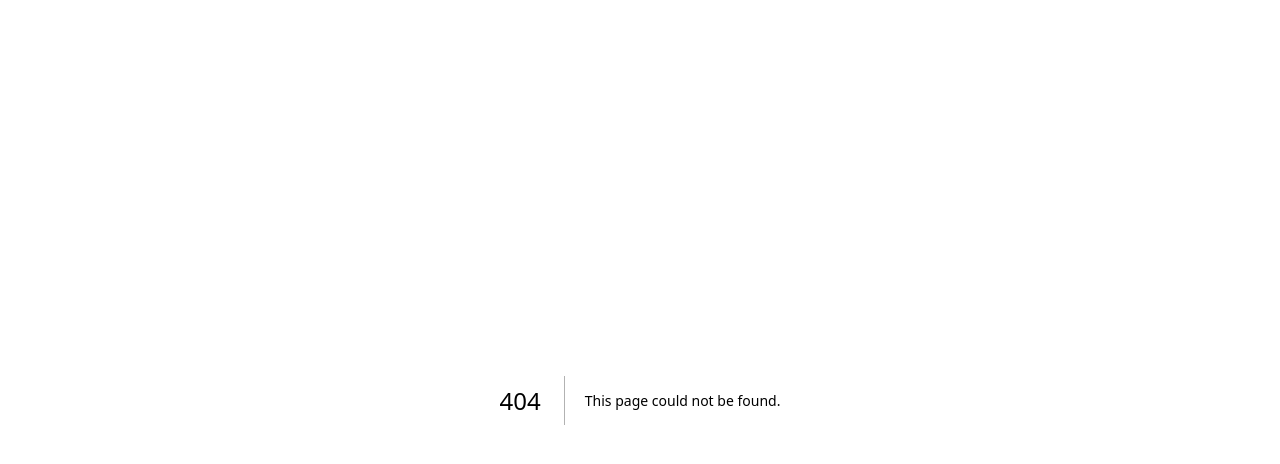
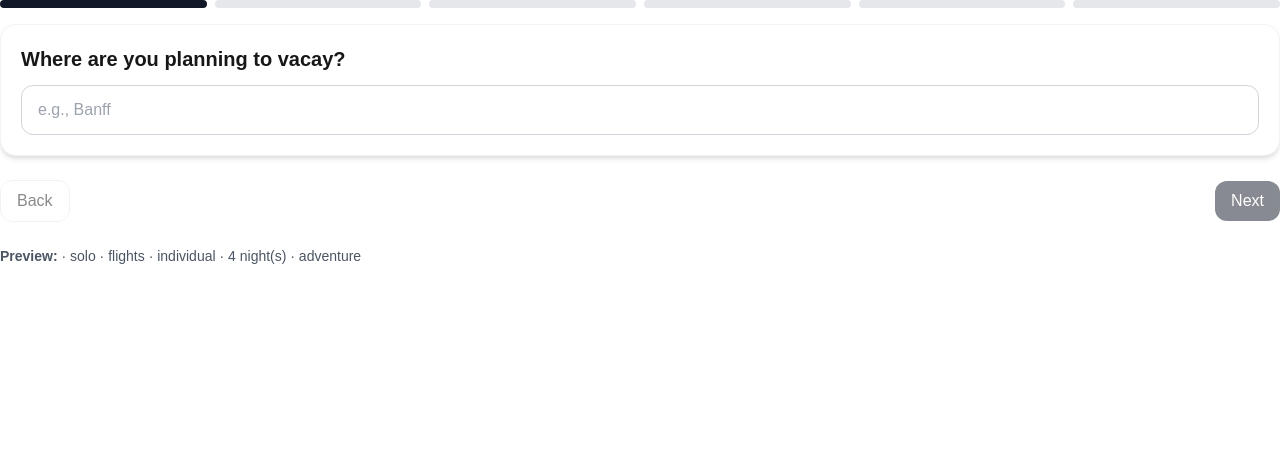
Before and after one commit to scharan1803/tripweave, a Next.js app: page /trip/new in a window 1280 px wide. Before the commit this address had no page. Shown: the top 464 px of the page. Built offline with nearby package versions, Linux system fonts and the light colour scheme.

Commit message:
feat: implement basic Trip Wizard flow with dynamic trip page

```diff
--- /dev/null
+++ b/app/components/PromptCard.jsx
@@ -0,0 +1,10 @@
+// app/components/PromptCard.jsx
+export default function PromptCard({ title, children, footer }) {
+  return (
+    <section className="bg-white rounded-2xl shadow-md border border-gray-100 p-5 mb-5">
+      {title && <h2 className="text-xl font-semibold mb-3">{title}</h2>}
+      <div className="text-gray-800">{children}</div>
+      {footer && <div className="mt-4">{footer}</div>}
+    </section>
+  );
+}
--- /dev/null
+++ b/app/components/WizardProgress.jsx
@@ -0,0 +1,13 @@
+// app/components/WizardProgress.jsx
+export default function WizardProgress({ step, total }) {
+  return (
+    <div className="flex items-center gap-2 mb-4" aria-label="wizard-progress">
+      {Array.from({ length: total }).map((_, i) => (
+        <div
+          key={i}
+          className={`h-2 flex-1 rounded-full ${i < step ? "bg-gray-900" : "bg-gray-200"}`}
+        />
+      ))}
+    </div>
+  );
+}
--- /dev/null
+++ b/app/lib/state.js
@@ -0,0 +1,21 @@
+// app/lib/state.js
+// Minimal, swappable state interface for the wizard.
+// Today: in-memory with React useState inside the page.
+// Later: we can replace these with Zustand/Redux and keep the same function names.
+
+export function createWizardState() {
+  return {
+    destination: "",
+    partyType: "solo",         // solo | group
+    transport: "flights",      // vehicle | rental | flights | rail
+    budgetModel: "individual", // individual | group
+    nights: 4,                 // number
+    vibe: "adventure",         // camping | attractions | culture | luxury | adventure
+  };
+}
+
+// Optional helpers for validation / transformations
+export const wizardValidators = {
+  destination: (v) => v.trim().length > 0,
+  nights: (n) => Number(n) > 0,
+};
--- a/app/page.js
+++ b/app/page.js
@@ -1,25 +1,39 @@
-// app/page.js
-import Image from "next/image";
-import Navbar from "./components/Navbar"; // <-- import your component
+"use client";
+import { useState } from "react";
+import { useRouter } from "next/navigation";
 
 export default function Home() {
+  const router = useRouter();
+  const [destination, setDestination] = useState("Banff");
+
+  const handleStart = (e) => {
+    e.preventDefault();
+    const q = new URLSearchParams({ destination }).toString();
+    router.push(`/trip/new?${q}`);
+  };
+
   return (
-    <div className="min-h-screen bg-gray-100">
-      <Navbar />
+    <div className="max-w-5xl mx-auto px-4 py-10">
+      <div className="bg-white rounded-2xl shadow-md border border-gray-100 p-8">
+        <h1 className="text-2xl md:text-3xl font-bold mb-2">Where are you planning to vacay?</h1>
+        <p className="text-gray-600 mb-6">Type a place and we’ll turn it into a plan you can share.</p>
 
-      <main className="max-w-5xl mx-auto px-4 py-10 text-center">
-        <h1 className="text-4xl font-bold text-blue-600 mb-4">
-          Hello, Tailwind is working! 🎉
-        </h1>
-
-
-        <a
-          href="#"
-          className="inline-block px-6 py-3 bg-blue-600 text-white rounded-lg shadow hover:bg-blue-700 transition duration-300 ease-in-out"
-        >
-          Test Tailwind Button
-        </a>
-      </main>
+        <form onSubmit={handleStart} className="flex flex-col md:flex-row gap-3">
+          <input
+            className="flex-1 rounded-xl border border-gray-300 px-4 py-3 focus:outline-none focus:ring-2 focus:ring-gray-300"
+            placeholder="Try: Banff"
+            value={destination}
+            onChange={(e) => setDestination(e.target.value)}
+            required
+          />
+          <button
+            type="submit"
+            className="rounded-xl px-5 py-3 bg-gray-900 text-white hover:opacity-90"
+          >
+            Start planning
+          </button>
+        </form>
+      </div>
     </div>
   );
 }
--- /dev/null
+++ b/app/trip/[id]/page.js
@@ -0,0 +1,13 @@
+export default function TripPage({ params }) {
+  const { id } = params; // e.g., draft-1699999999999
+  return (
+    <div className="space-y-6">
+      <section className="bg-white rounded-2xl shadow-md border border-gray-100 p-5">
+        <h1 className="text-2xl font-bold">Trip: {id}</h1>
+        <p className="text-gray-600">
+          Placeholder page. After MVP, we’ll save wizard data and show a shared itinerary, planner, budgets, and chat.
+        </p>
+      </section>
+    </div>
+  );
+}
--- /dev/null
+++ b/app/trip/new/page.js
@@ -0,0 +1,190 @@
+"use client";
+
+import { useEffect, useMemo, useState } from "react";
+import { useRouter, useSearchParams } from "next/navigation";
+import PromptCard from "../../components/PromptCard";
+import WizardProgress from "../../components/WizardProgress";
+import { createWizardState, wizardValidators } from "../../lib/state";
+
+const TOTAL_STEPS = 6;
+
+export default function NewTripWizard() {
+  const router = useRouter();
+  const search = useSearchParams();
+
+  // In-memory state for MVP (later we’ll swap to a store without changing callers)
+  const [state, setState] = useState(() => createWizardState());
+  const [step, setStep] = useState(1);
+
+  // Prefill destination from home page query (?destination=Banff)
+  useEffect(() => {
+    const prefill = search.get("destination");
+    if (prefill) setState((s) => ({ ...s, destination: prefill }));
+  }, [search]);
+
+  const canNext = useMemo(() => {
+    switch (step) {
+      case 1: return wizardValidators.destination(state.destination);
+      case 5: return wizardValidators.nights(state.nights);
+      default: return true;
+    }
+  }, [step, state.destination, state.nights]);
+
+  const next = () => setStep((s) => Math.min(TOTAL_STEPS, s + 1));
+  const back = () => setStep((s) => Math.max(1, s - 1));
+
+  const finish = () => {
+    // For MVP, just navigate to a draft URL. In Week 2 we’ll save to Firestore.
+    const id = `draft-${Date.now()}`;
+    console.log("Wizard result:", state);
+    router.push(`/trip/${id}`);
+  };
+
+  return (
+    <div>
+      <WizardProgress step={step} total={TOTAL_STEPS} />
+
+      {step === 1 && (
+        <PromptCard title="Where are you planning to vacay?">
+          <input
+            className="w-full rounded-xl border border-gray-300 px-4 py-3"
+            placeholder="e.g., Banff"
+            value={state.destination}
+            onChange={(e) => setState((s) => ({ ...s, destination: e.target.value }))}
+          />
+        </PromptCard>
+      )}
+
+      {step === 2 && (
+        <PromptCard title="Is it a solo trip or with friends?">
+          <div className="flex flex-wrap gap-3">
+            {[
+              { id: "solo", label: "Solo" },
+              { id: "group", label: "Group" },
+            ].map((opt) => (
+              <button
+                key={opt.id}
+                onClick={() => setState((s) => ({ ...s, partyType: opt.id }))}
+                className={`px-4 py-2 rounded-xl border ${state.partyType === opt.id ? "bg-gray-900 text-white" : "bg-white"}`}
+              >
+                {opt.label}
+              </button>
+            ))}
+          </div>
+        </PromptCard>
+      )}
+
+      {step === 3 && (
+        <PromptCard title="How are you getting there?">
+          <div className="grid grid-cols-2 md:grid-cols-4 gap-3">
+            {[
+              { id: "vehicle", label: "Own vehicle" },
+              { id: "rental", label: "Rental car" },
+              { id: "flights", label: "Flights" },
+              { id: "rail", label: "Rail" },
+            ].map((opt) => (
+              <button
+                key={opt.id}
+                onClick={() => setState((s) => ({ ...s, transport: opt.id }))}
+                className={`px-4 py-2 rounded-xl border ${state.transport === opt.id ? "bg-gray-900 text-white" : "bg-white"}`}
+              >
+                {opt.label}
+              </button>
+            ))}
+          </div>
+        </PromptCard>
+      )}
+
+      {step === 4 && (
+        <PromptCard title="How do you want to budget?">
+          <div className="flex gap-3">
+            {[
+              { id: "individual", label: "Individual budgets" },
+              { id: "group", label: "One group budget" },
+            ].map((opt) => (
+              <button
+                key={opt.id}
+                onClick={() => setState((s) => ({ ...s, budgetModel: opt.id }))}
+                className={`px-4 py-2 rounded-xl border ${state.budgetModel === opt.id ? "bg-gray-900 text-white" : "bg-white"}`}
+              >
+                {opt.label}
+              </button>
+            ))}
+          </div>
+        </PromptCard>
+      )}
+
+      {step === 5 && (
+        <PromptCard title="How long are you planning to stay?">
+          <div className="flex items-center gap-3">
+            <input
+              type="number"
+              min={1}
+              className="w-28 rounded-xl border border-gray-300 px-4 py-2"
+              value={state.nights}
+              onChange={(e) => setState((s) => ({ ...s, nights: e.target.value }))}
+            />
+            <span className="text-gray-700">night(s)</span>
+          </div>
+        </PromptCard>
+      )}
+
+      {step === 6 && (
+        <PromptCard title="What’s the vibe of the trip?">
+          <div className="grid grid-cols-2 md:grid-cols-3 gap-3">
+            {[
+              { id: "camping", label: "Camping" },
+              { id: "attractions", label: "Local attractions" },
+              { id: "culture", label: "Culture" },
+              { id: "luxury", label: "Relaxation & luxury" },
+              { id: "adventure", label: "Adventure" },
+            ].map((opt) => (
+              <button
+                key={opt.id}
+                onClick={() => setState((s) => ({ ...s, vibe: opt.id }))}
+                className={`px-4 py-2 rounded-xl border ${state.vibe === opt.id ? "bg-gray-900 text-white" : "bg-white"}`}
+              >
+                {opt.label}
+              </button>
+            ))}
+          </div>
+        </PromptCard>
+      )}
+
+      {/* Controls */}
+      <div className="flex items-center justify-between mt-6">
+        <button
+          onClick={back}
+          disabled={step === 1}
+          className="px-4 py-2 rounded-xl border disabled:opacity-50"
+        >
+          Back
+        </button>
+
+        {step < TOTAL_STEPS ? (
+          <button
+            onClick={next}
+            disabled={!canNext}
+            className="px-4 py-2 rounded-xl bg-gray-900 text-white disabled:opacity-50"
+          >
+            Next
+          </button>
+        ) : (
+          <button
+            onClick={finish}
+            className="px-4 py-2 rounded-xl bg-gray-900 text-white"
+          >
+            Finish
+          </button>
+        )}
+      </div>
+
+      {/* Live summary */}
+      <div className="mt-6 text-sm text-gray-600">
+        <p>
+          <strong>Preview:</strong> {state.destination} · {state.partyType} · {state.transport} · {state.budgetModel} · {state.nights} night(s) · {state.vibe}
+        </p>
+      </div>
+    </div>
+  );
+}
```
